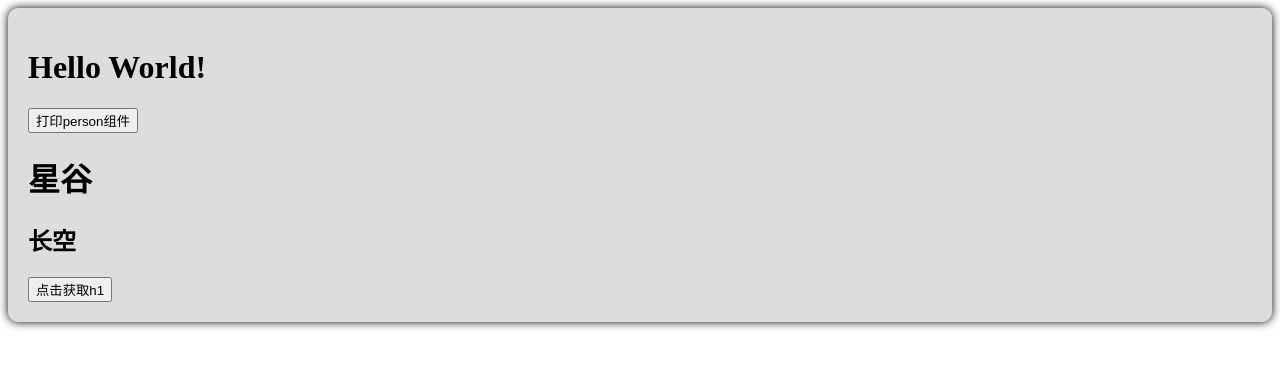
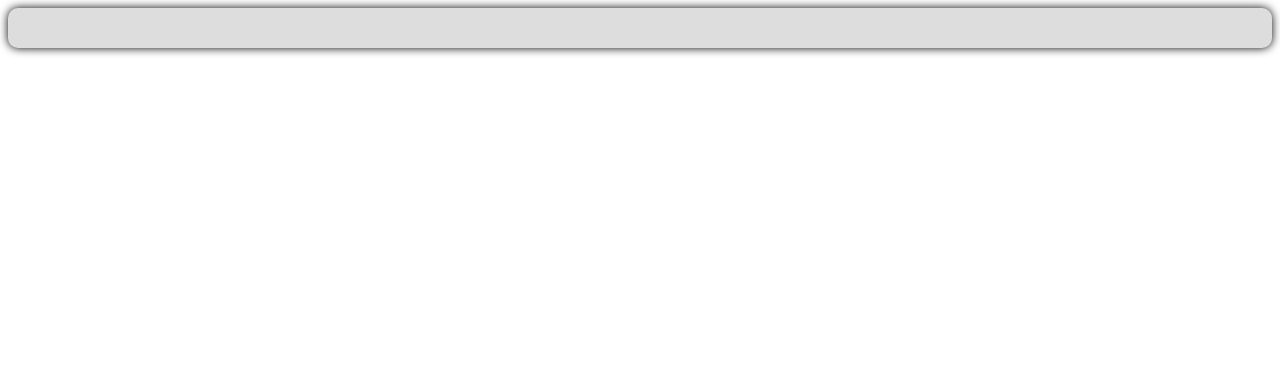
Before and after one commit to LYLMagui/vue3-init, a Vue app: page / in a window 1280 px wide. Shown: the top 368 px of the page. Built offline with nearby package versions, Linux system fonts and the light colour scheme.

Commit message:
『024. TS中的接口、泛型、自定义类型』

```diff
--- a/src/App.vue
+++ b/src/App.vue
@@ -1,21 +1,11 @@
 <template>
   <div class="app">
-    <h1>Hello World!</h1>
-    <button @click="showLog">打印person组件</button>
     <person ref="ren" />
   </div>
 </template>
 
 <script lang="ts" setup="App">
 import person from "./components/person.vue";
-import {ref} from "vue"
-
-let ren = ref()
-
-function showLog() {
-  console.log(ren.value)
-}
-
 </script>
 
 <style>
--- a/src/components/person.vue
+++ b/src/components/person.vue
@@ -1,25 +1,17 @@
 <template>
   <div class="person">
-    <h1 ref="title1">星谷</h1>
-    <h2>长空</h2>
-    <button @click="showLog">点击获取h1</button>
+
   </div>
 </template>
 
 <script lang="ts" setup name="person">
-import { ref,defineExpose} from "vue"
-// 数据
-let title1 = ref()
-let a = ref(0)
-let b = ref(1)
-let c = ref(2)
+import { ref, defineExpose } from "vue"
+import {type PersonInter,type Persons} from "../types"
 
-// 方法
-function showLog() {
-  console.log(title1.value)
-}
-
-// 将组件定义的变量暴露出去，使父组件可以获取
-defineExpose({a,b,c})
-
+let person:PersonInter = {id:"asdfg",name:"张三",age:18}
+let persons: Persons = [
+  { id: "asdfa", name: "张三", age: 18 },
+  { id: "asdfb", name: "李四", age: 18 },
+  { id: "asdfc", name: "王五", age: 18 }
+]
 </script>
--- /dev/null
+++ b/src/types/index.ts
@@ -0,0 +1,9 @@
+// 定义一个接口，用于限制person对象的具体属性，并暴露出去
+export interface PersonInter {
+  id: string;
+  name: string;
+  age: number;
+}
+
+// 使用泛型自定义一个类型
+export type Persons =  Array<PersonInter>
```
